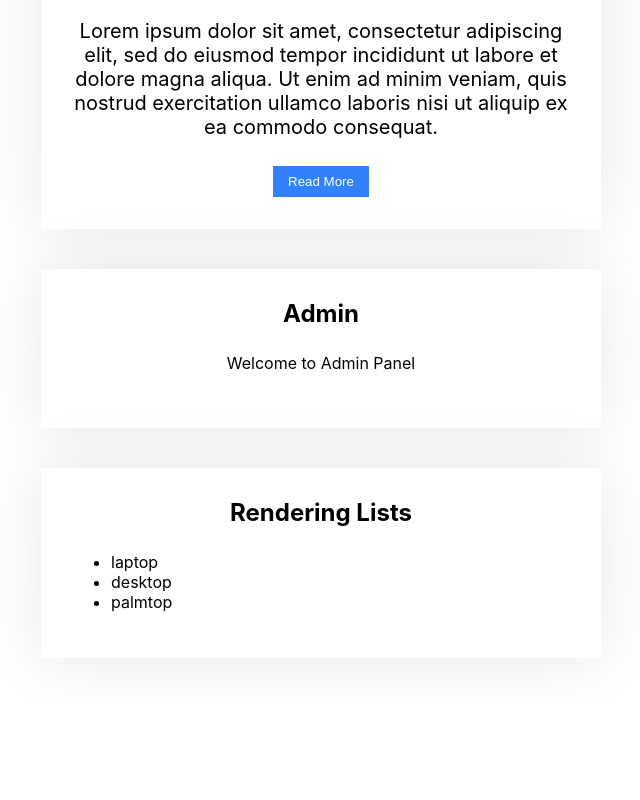
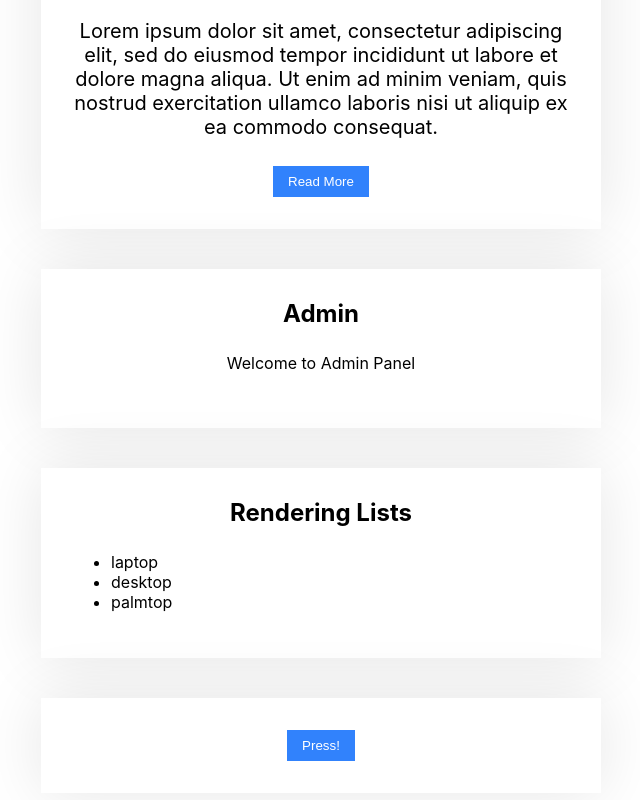
Before and after one commit to wihanga-dilantha/React-Web, a React (Create React App) app: page / in a window 1280 px wide. Shown: the part 210-1010 px from the top of the page, without its empty margins (319-959 px from the left). Before the commit the page ends 908 px from the top, so only its background shows below. Built offline with nearby package versions, Linux system fonts and the light colour scheme.

Commit message:
event handler
handle events : button click

```diff
--- a/src/App.js
+++ b/src/App.js
@@ -2,16 +2,15 @@ import './App.css';
 import Welcome from './components/welcome';
 import ConditionalRender from './components/conditionalRendering';
 import RenderingLists from './components/renderingLists';
+import RespondToEvent from './components/respondToEvent';
 function App() {
   return (
-    <div>
+    <div className='App'>
       <Welcome/>
-       <div>
-        <ConditionalRender/>
-       </div>
-       <div>
-        <RenderingLists/>
-       </div>
+       <ConditionalRender/>
+       <RenderingLists/>
+      <RespondToEvent/>
+
 
     </div>
 
--- /dev/null
+++ b/src/components/respondToEvent.js
@@ -0,0 +1,10 @@
+export default function RespondToEvent() {
+    function handleClick() {
+        alert("You press the button");
+    }
+    return(
+        <div className="box">
+            <button onClick={handleClick}>Press!</button>
+        </div>
+    )
+}
```
